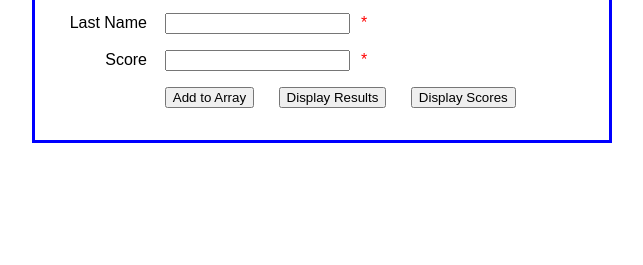
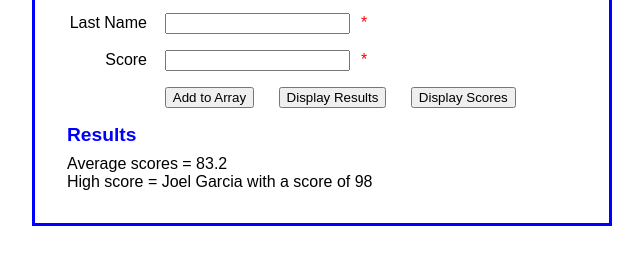
Before and after one commit to okokpauline/lab5, a plain HTML site: page lab5-template/index.html in a window 1280 px wide. Both pictures are taken after a click on the button "Display Results". Shown: the part 107-372 px from the top of the page, without its empty margins (318-961 px from the left). Drawn offline with Linux system fonts and the light colour scheme.

Commit message:
added few functions

```diff
--- a/lab5-template/index.html
+++ b/lab5-template/index.html
@@ -6,8 +6,8 @@
     <meta name="viewport" content="width=device-width, initial-scale=1">
     <title>Test Score Array</title>
     <link rel="stylesheet" href="test_scores.css" />
+    <script src="dataobject.js"></script>
     <script src="test_scores.js"></script>
-    <script src="dataobject.js"></script>
 </head>
 
 <body>
--- a/lab5-template/test_scores.js
+++ b/lab5-template/test_scores.js
@@ -52,12 +52,31 @@ const add = () => {
 
 const displayResults = () => {
   const array_scores = courseInfo.students;
-    // Using DOM to write the results your WebApp
+  let totalScores = 0;
+  let highscoreStudentName = '';
+  let highscore = array_scores[0].score;
+  let average = 0;
+  for (let i = 0; i < array_scores.length; i++) {
+    const student = array_scores[i];
+    const currentFirstName = student.firstName;
+    const currentLastName = student.lastName;
+    const currentScore = student.score;
+    totalScores += currentScore;
+    if (currentScore > highscore) {
+      highscore = currentScore;
+      highscoreStudentName = currentFirstName + ' ' + currentLastName;
+    }
+  }
+  average = totalScores / array_scores.length;
   let elmResults = $("#results");
-    // TODO using DOM ...
-    let elm = createElementWithText("p", "Average scores");
 
-    elmResults.appendChild(elm);
+  let heading = createElementWithText("h2", "Results");
+  let averageElm = createElementWithText("p", "Average scores = " + average);
+  let highscoreElm = createElementWithText("p", "High score = " + highscoreStudentName + ' with a score of ' + highscore);
+
+  elmResults.appendChild(heading);
+  elmResults.appendChild(averageElm);
+  elmResults.appendChild(highscoreElm);
 
 };
 
```
Lines whose indentation alone changed are shown as unchanged.
